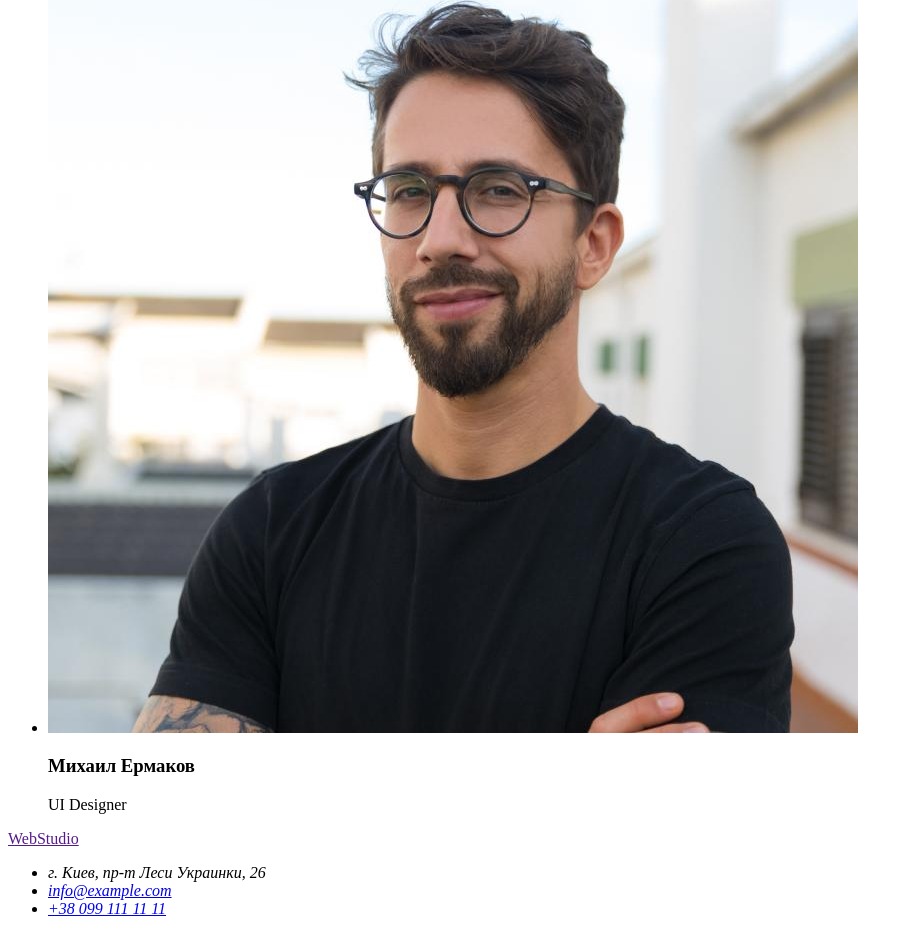
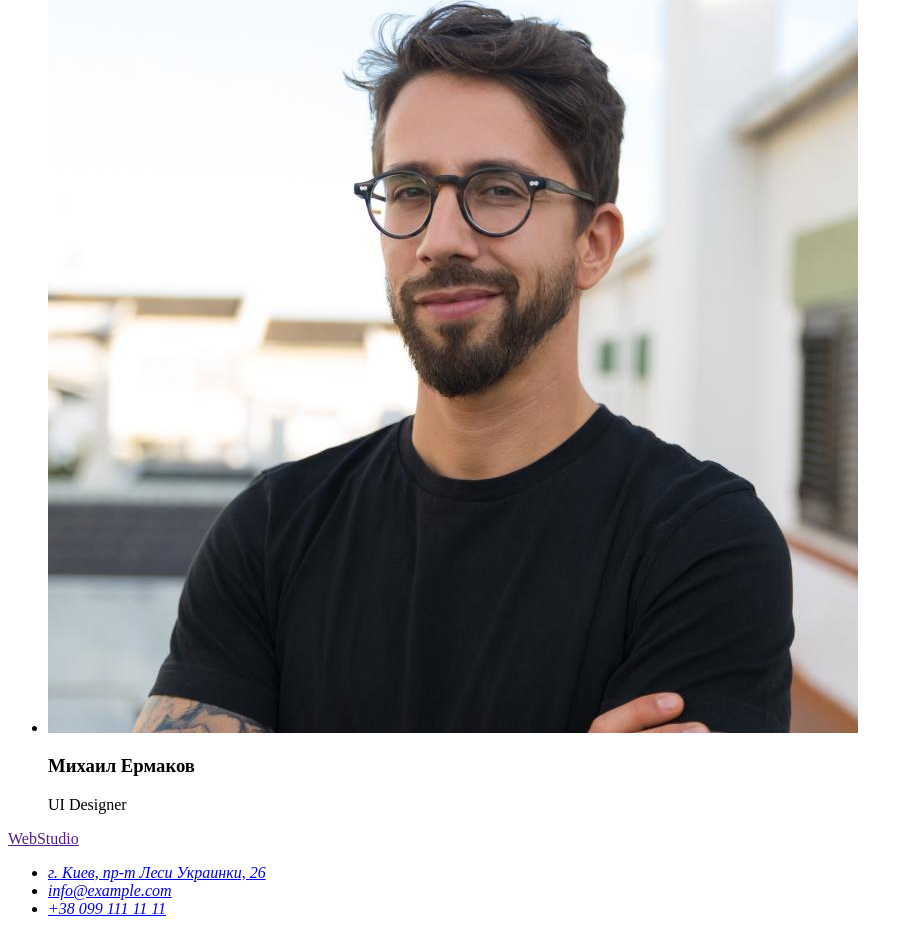
Before and after one commit to IrynaKozhukh/homework-1, a plain HTML site: page index.html in a window 1280 px wide. Shown: the part 3487-4421 px from the top of the page, without its empty margins (0-913 px from the left). Drawn offline with Linux system fonts and the light colour scheme.

Commit message:
link added

```diff
--- a/index.html
+++ b/index.html
@@ -136,14 +136,15 @@
         </ul>
     </section>
     </main>
-
 <!-- Футер -->
 
     <footer>
         <a href="">WebStudio</a>
     <address>
         <ul>
-            <li>г. Киев, пр-т Леси Украинки, 26</li>
+            <li><a href="https://goo.gl/maps/vSzQUJ8hVPghcMWJ7"
+                target="_blank" rel="noopener noreferrer">г. Киев, пр-т Леси Украинки,
+                26</a></li>
             <li><a href="mailto:info@example.com">info@example.com</a></li>
             <li><a href="tel:+380991111111">+38 099 111 11 11</a></li>
         </ul>
```
